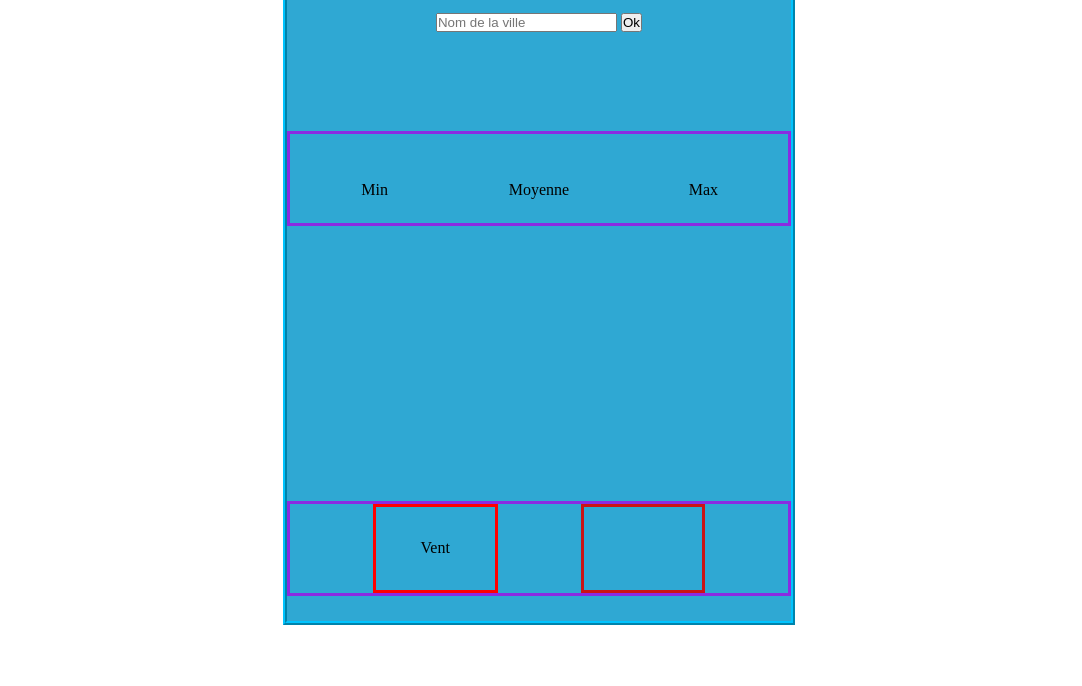
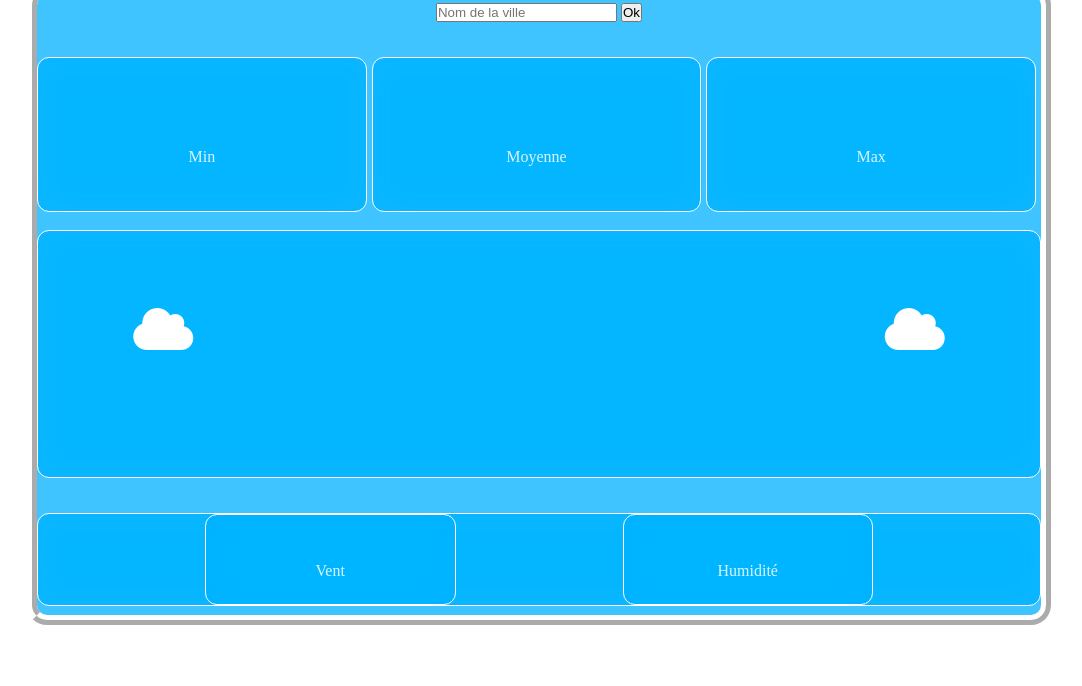
Before and after one commit to manu-cj/Projet-application-M-t-o, a plain HTML site: page index.html in a window 1280 px wide. Shown: the part 114-800 px from the top of the page, without its empty margins (101-1183 px from the left). Drawn offline with Linux system fonts and the light colour scheme; no server answers.

Commit message:
Projet meteo

```diff
--- a/assets/css/style.css
+++ b/assets/css/style.css
@@ -16,25 +16,30 @@ body {
 #appli {
     width: 40%;
     height: 80%;
-    border: ridge 4px #00c4ff;
     display: flex;
     flex-direction: column;
     justify-content: space-around;
     align-items: center;
     align-content: space-around;
     background-color: #2fa8d3;
+    backdrop-filter: blur(16px) saturate(180%);
+    -webkit-backdrop-filter: blur(16px) saturate(180%);
+    background-color: rgba(0, 177, 255, 0.75);
+    border-radius: 20px;
+    border: 10px ridge rgb(255, 255, 255);
+    color: #d7f5ff;
 }
 
 #temp {
     width: 100%;
-    height: 15%;
-    border: solid 3px blueviolet;
+    height: 25%;
     display: flex;
     flex-direction: row;
     justify-content: center;
     align-items: center;
 }
 #min {
+    margin-right: 5px;
     width: 33%;
     height: 100%;
     display: flex;
@@ -42,53 +47,126 @@ body {
     justify-content: space-evenly;
     align-items: center;
     align-content: space-between;
+    backdrop-filter: blur(16px) saturate(180%);
+    -webkit-backdrop-filter: blur(16px) saturate(180%);
+    background-color: rgba(0, 177, 255, 0.75);
+    border-radius: 12px;
+    border: 1px solid rgb(255, 255, 255);
+    color: #d7f5ff;
 }
 
 #moyenne {
+    margin-right: 5px;
     width: 33%;
     height: 100%;
     display: flex;
     flex-direction: column;
     justify-content: space-evenly;
     align-items: center;
-    align-content: center;
+    backdrop-filter: blur(16px) saturate(180%);
+    -webkit-backdrop-filter: blur(16px) saturate(180%);
+    background-color: rgba(0, 177, 255, 0.75);
+    border-radius: 12px;
+    border: 1px solid rgb(255, 255, 255);
+    color: #d7f5ff;
 }
 
 #max {
+    margin-right: 5px;
     width: 33%;
     height: 100%;
     display: flex;
     flex-direction: column;
     justify-content: space-evenly;
     align-items: center;
-    align-content: center;
+    backdrop-filter: blur(16px) saturate(180%);
+    -webkit-backdrop-filter: blur(16px) saturate(180%);
+    background-color: rgba(0, 177, 255, 0.75);
+    border-radius: 12px;
+    border: 1px solid rgb(255, 255, 255);
+    color: #d7f5ff;
 }
+
+#lesImages {
+    width: 100%;
+    height: 40%;
+    display: flex;
+    flex-direction: row;
+    justify-content: space-evenly;
+    align-items: center;
+    backdrop-filter: blur(16px) saturate(180%);
+    -webkit-backdrop-filter: blur(16px) saturate(180%);
+    background-color: rgba(0, 177, 255, 0.75);
+    border-radius: 12px;
+    border: 1px solid rgb(255, 255, 255);
+    color: #d7f5ff;
+
+}
+
+i{
+    font-size: 3em;
+    margin-bottom: 50px;
+    color: white;
+}
+
 #image {
-    width: 20%;
-    height: 20%;
+    margin-top: 50px;
+    width: 30%;
+    height: 50%;
 }
+
 #autre {
     width: 100%;
     height: 15%;
-    border: solid 3px blueviolet;
     display: flex;
     flex-direction: row;
     justify-content: space-evenly;
+    align-items: center;
+    backdrop-filter: blur(16px) saturate(180%);
+    -webkit-backdrop-filter: blur(16px) saturate(180%);
+    background-color: rgba(0, 177, 255, 0.75);
+    border-radius: 12px;
+    border: 1px solid rgb(255, 255, 255);
+    color: #d7f5ff;
 }
 
 #vent {
     width: 25%;
     height: 100%;
-    border: solid 3px #ff0000;
-    text-align: center;
     display: flex;
     flex-direction: column;
     justify-content: space-evenly;
+    align-items: center;
+    backdrop-filter: blur(16px) saturate(180%);
+    -webkit-backdrop-filter: blur(16px) saturate(180%);
+    background-color: rgba(0, 177, 255, 0.75);
+    border-radius: 12px;
+    border: 1px solid rgb(255, 255, 255);
+    color: #d7f5ff;
 }
 
 #humiditer {
     width: 25%;
     height: 100%;
-    border: solid 3px #cb1414;
-    text-align: center;
+    display: flex;
+    flex-direction: column;
+    justify-content: space-evenly;
+    align-items: center;
+    backdrop-filter: blur(16px) saturate(180%);
+    -webkit-backdrop-filter: blur(16px) saturate(180%);
+    background-color: rgba(0, 177, 255, 0.75);
+    border-radius: 12px;
+    border: 1px solid rgb(255, 255, 255);
+    color: #d7f5ff;
 }
+
+
+
+@media screen and (min-width: 320px) {
+    #appli {
+        width: 80%;
+    }
+    #image {
+        width: 50%;
+    }
+}
--- a/assets/js/app.js
+++ b/assets/js/app.js
@@ -20,10 +20,8 @@ xhr.onload = function () {
     document.getElementById('tempMax').innerHTML = Math.round(response.main.temp_max) + '°c';
     document.getElementById('weather').innerHTML = response.weather[0].main;
     time();
-    document.getElementById('vent').innerHTML =  Math.round(response.wind.speed * 3.6) + ' km/h';
-    document.getElementById('humiditer').innerHTML =  response.main.humidity + '%';
-    console.log(response);
-
+    document.getElementById('valeurVent').innerHTML =  Math.round(response.wind.speed * 3.6) + ' km/h';
+    document.getElementById('valeurHumiditer').innerHTML =  response.main.humidity + '%';
 }
 xhr.send();
 
@@ -46,18 +44,14 @@ function choiceVilleAndCountry() {
                 return;
             }
             let response = xhr.response;
-            console.log(response);
             document.getElementById('ville').innerHTML = response.name + ' ' + response.sys.country;
             document.getElementById('meteo').innerHTML =Math.round(response.main.temp) + '°c';
             document.getElementById('tempMin').innerHTML = Math.round(response.main.temp_min) + '°c';
             document.getElementById('tempMax').innerHTML = Math.round(response.main.temp_max) + '°c';
             document.getElementById('weather').innerHTML = response.weather[0].main;
             time();
-            document.getElementById('vent').innerHTML =  Math.round(response.wind.speed * 3.6);
-            document.getElementById('humiditer').innerHTML =  response.main.humidity + '%';
-
-
-
+            document.getElementById('valeurVent').innerHTML =  Math.round(response.wind.speed * 3.6) + ' km/h';
+            document.getElementById('valeurHumiditer').innerHTML =  response.main.humidity + '%';
         }
         xhr.send();
 
@@ -73,6 +67,22 @@ document.getElementById('send').addEventListener("click", () => {
     console.log(requestURL)
 })
 
+function animateCloud() {
+    document.getElementById('nuage1').style.transform = 'translateX(50px)';
+    document.getElementById('nuage2').style.transform = 'translateX(-50px)';
+}
+function animateCloudStop() {
+    document.getElementById('nuage1').style.transform = 'translateX(0)';
+    document.getElementById('nuage2').style.transform = 'translateX(0)';
+}
+
+
+document.getElementById('lesImages').addEventListener("mouseover", () => {
+    animateCloud()
+})
+document.getElementById('lesImages').addEventListener("mouseleave", () => {
+    animateCloudStop()
+})
 
 function time() {
     if (weather.innerHTML === 'Snow') {
--- a/index.html
+++ b/index.html
@@ -28,18 +28,25 @@
             <p>Max</p>
         </div>
     </div>
-    <div id="image">
+    <div id="lesImages">
+        <div id="nuage1"><i class="fas fa-cloud"></i></div>
+        <div id="image"></div>
+        <div id="nuage2"><i class="fas fa-cloud"></i></div>
+    </div>
 
-    </div>
     <div id="weather"></div>
     <div id="autre">
         <div id="vent">
+            <h4 id="valeurVent"></h4>
             <p>Vent</p>
         </div>
-        <div id="humiditer"></div>
+        <div id="humiditer">
+            <h4 id="valeurHumiditer"></h4>
+            <p>Humidité</p>
+        </div>
     </div>
 </div>
-
+<script src="https://kit.fontawesome.com/d8438e7f2f.js" crossorigin="anonymous"></script>
 <script src="assets/js/app.js"></script>
 </body>
 </html>
```
